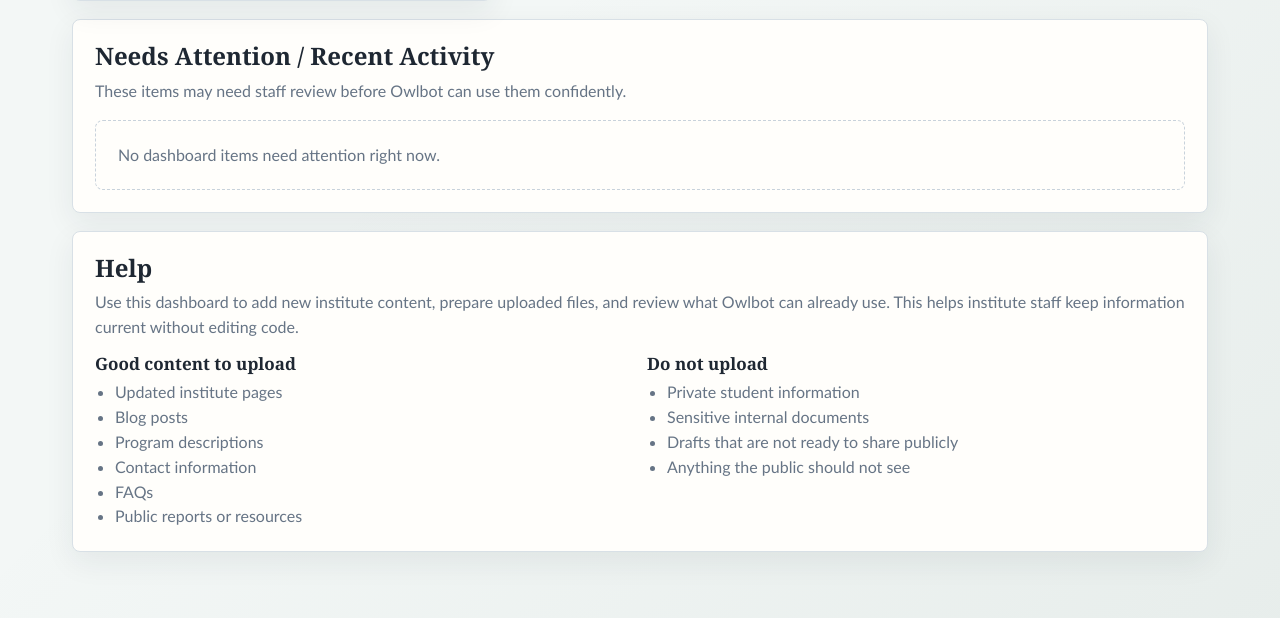
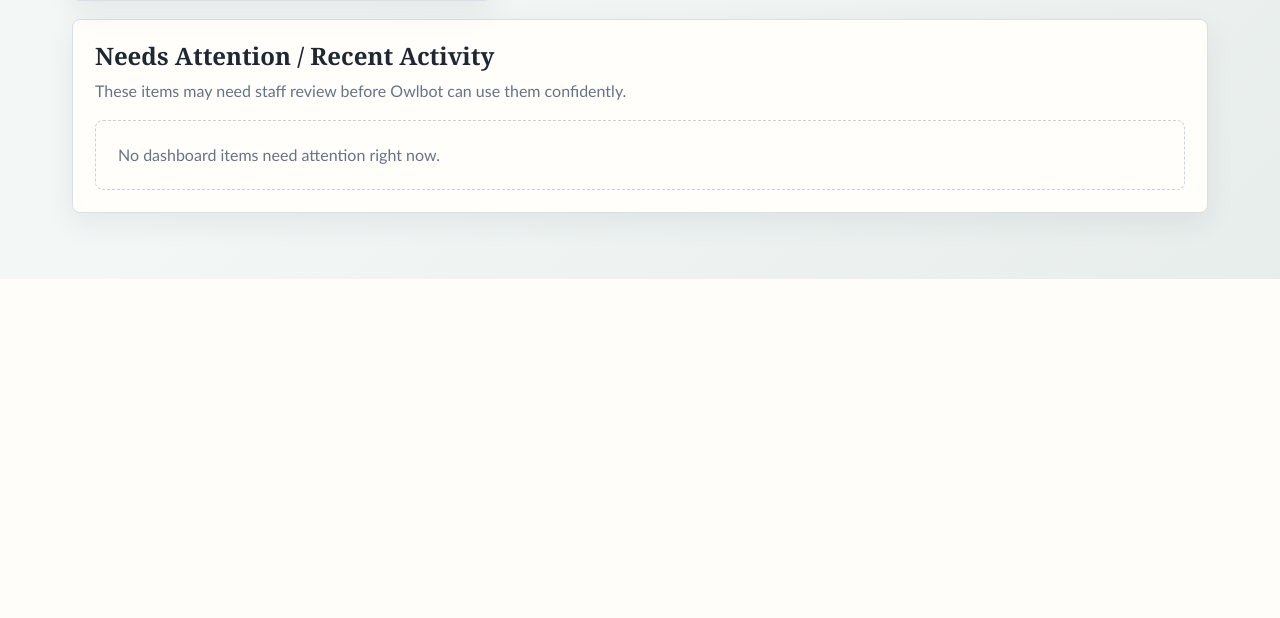
Before and after one commit to benrmartins/Team4-Chatbot-Project-Early-Education, a Flask app: page /dashboard in a window 1280 px wide. Shown: the part 1331-1949 px from the top of the page. After the commit the page ends 1610 px from the top, so only its background shows below. Run offline with Flask 3, Linux system fonts and the light colour scheme.

Commit message:
card-removal

```diff
--- a/templates/dashboard.html
+++ b/templates/dashboard.html
@@ -1034,32 +1034,6 @@
       </section>
     </section>
 
-    <section class="panel" aria-labelledby="help-title">
-      <h2 id="help-title">Help</h2>
-      <p class="body-copy">Use this dashboard to add new institute content, prepare uploaded files, and review what Owlbot can already use. This helps institute staff keep information current without editing code.</p>
-      <div class="guidance-grid">
-        <div>
-          <h3>Good content to upload</h3>
-          <ul class="guidance-list">
-            <li>Updated institute pages</li>
-            <li>Blog posts</li>
-            <li>Program descriptions</li>
-            <li>Contact information</li>
-            <li>FAQs</li>
-            <li>Public reports or resources</li>
-          </ul>
-        </div>
-        <div>
-          <h3>Do not upload</h3>
-          <ul class="guidance-list">
-            <li>Private student information</li>
-            <li>Sensitive internal documents</li>
-            <li>Drafts that are not ready to share publicly</li>
-            <li>Anything the public should not see</li>
-          </ul>
-        </div>
-      </div>
-    </section>
   </main>
 
   <script>
```
Also changed, not shown: 1 other file.
